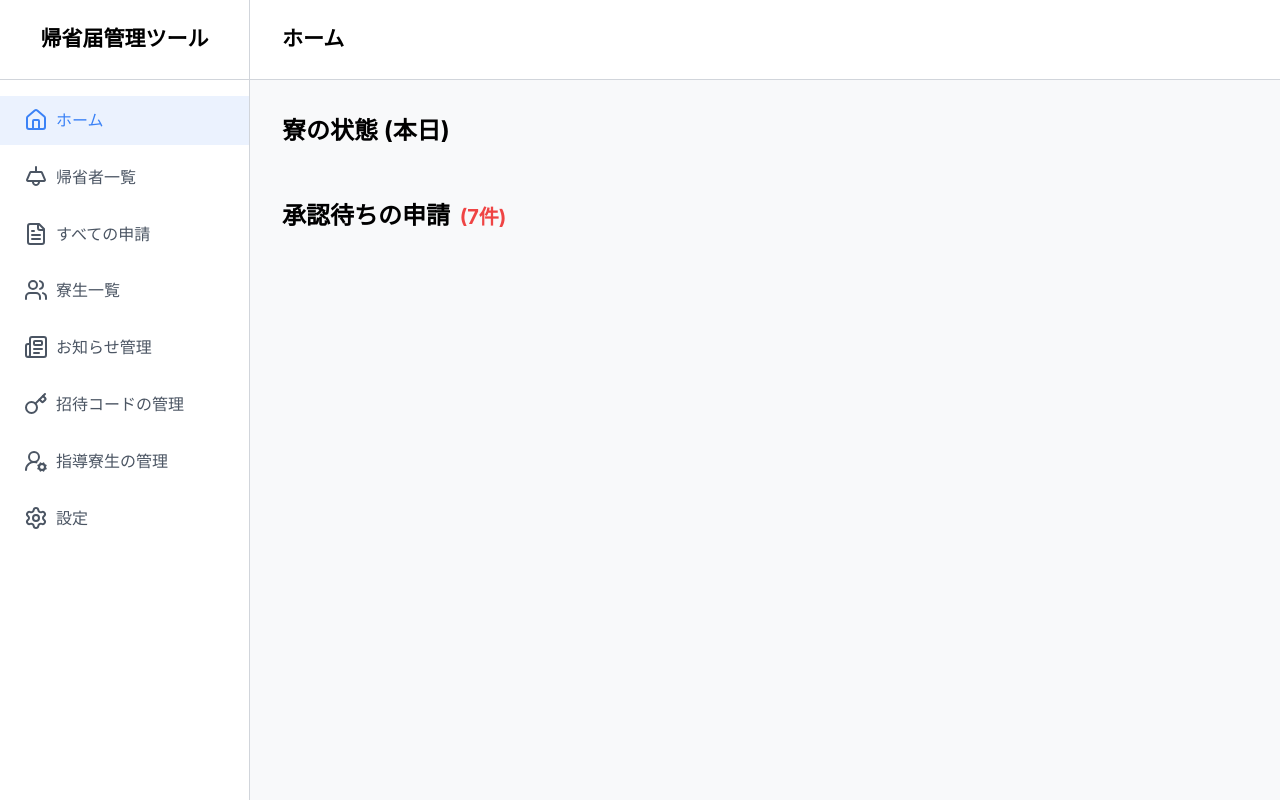
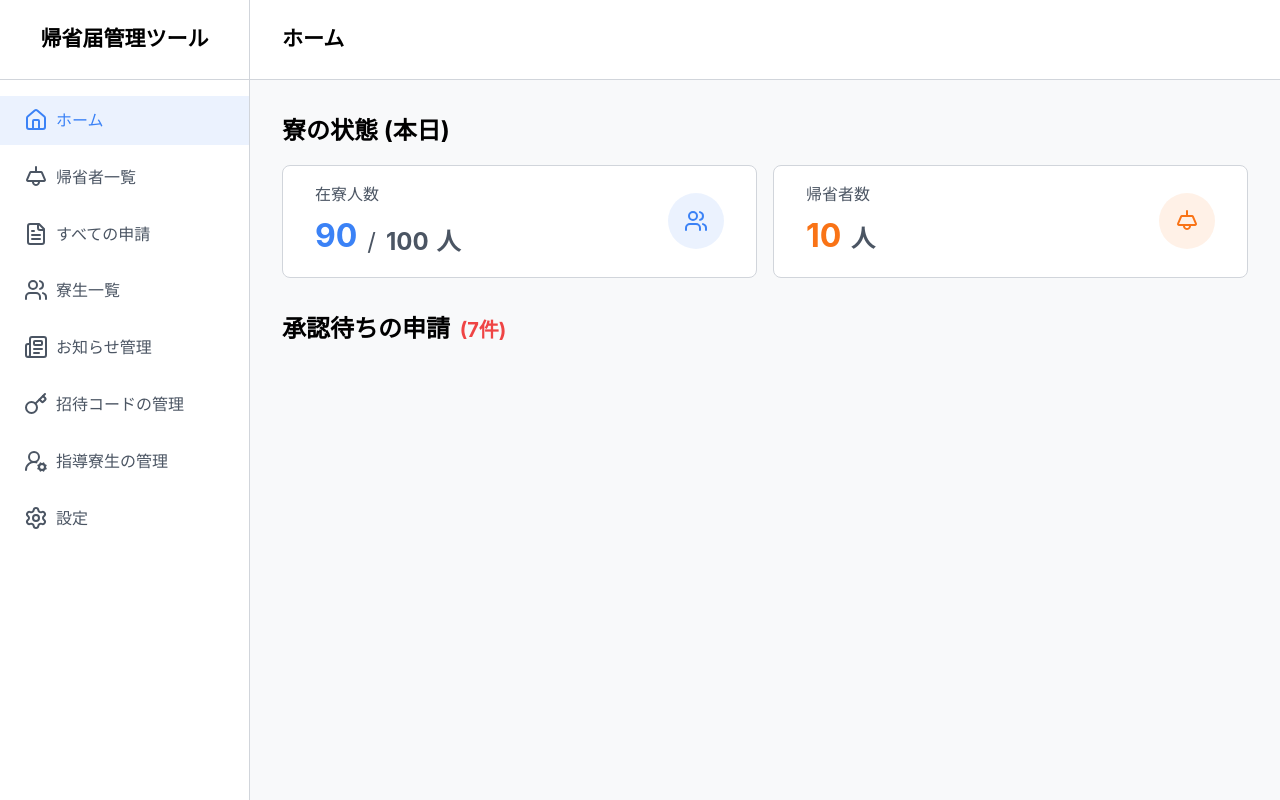
Before and after one commit to mokkun55/yurigaoka-app-teacher, a Next.js app: page /home in a window 1280 px wide. Built offline with nearby package versions, Linux system fonts and the light colour scheme; a web font is replaced by a local one.

Commit message:
feat: 在寮人数と帰省者数のステータスコンポーネントの作成

```diff
--- /dev/null
+++ b/src/app/home/_components/status/index.tsx
@@ -0,0 +1,43 @@
+import { LampCeiling, Users } from 'lucide-react'
+import styles from './styles.module.css'
+
+type Props = {
+  studentCount: number
+  onLeaveCount: number
+  type: '在寮人数' | '帰省者数'
+}
+
+export default function Status({ studentCount, onLeaveCount, type }: Props) {
+  return (
+    <div className={styles.container}>
+      <div className={styles.status}>
+        <p className={styles.type}>{type}</p>
+        <div className={styles.count}>
+          {type === '在寮人数' ? (
+            <>
+              <p className={styles.number1}>{studentCount - onLeaveCount}</p>
+              <span className={styles.slash}>/</span>
+              <p className={styles.number2}>
+                {studentCount} <span className={styles.unit}>人</span>
+              </p>
+            </>
+          ) : (
+            <p className={styles.number3}>
+              {onLeaveCount} <span className={styles.unit}>人</span>
+            </p>
+          )}
+        </div>
+      </div>
+      <div
+        className={styles.icon}
+        style={{ backgroundColor: type === '在寮人数' ? 'var(--main-blue-10)' : 'var(--orange-10)' }}
+      >
+        {type === '在寮人数' ? (
+          <Users color="var(--main-blue)" size={24} />
+        ) : (
+          <LampCeiling color="var(--orange)" size={24} />
+        )}
+      </div>
+    </div>
+  )
+}
--- /dev/null
+++ b/src/app/home/_components/status/styles.module.css
@@ -0,0 +1,65 @@
+.container {
+  width: 100%;
+  display: flex;
+  padding: 16px 32px;
+  justify-content: space-between;
+  align-items: center;
+  background-color: white;
+  border-radius: 8px;
+  border: 1px solid var(--border-gray);
+
+  .status {
+    display: flex;
+    flex-direction: column;
+    align-items: flex-start;
+    gap: 4px;
+
+    .type {
+      color: var(--sub-text);
+      font-size: 16px;
+    }
+
+    .count {
+      display: flex;
+      align-items: flex-end;
+      gap: 8px;
+      color: var(--sub-text);
+      font-size: 24px;
+
+      .number1 {
+        color: var(--main-blue);
+        font-size: 32px;
+        font-weight: 700;
+      }
+
+      .slash {
+        margin: 0 2px;
+      }
+
+      .number2 {
+        font-weight: 700;
+      }
+
+      .number3 {
+        color: var(--orange);
+        font-size: 32px;
+        font-weight: 700;
+      }
+
+      .unit {
+        margin: 0 2px;
+        color: var(--sub-text);
+        font-size: 24px;
+      }
+    }
+  }
+
+  .icon {
+    display: flex;
+    width: 56px;
+    height: 56px;
+    justify-content: center;
+    align-items: center;
+    border-radius: 999px;
+  }
+}
--- a/src/app/home/page.tsx
+++ b/src/app/home/page.tsx
@@ -1,4 +1,8 @@
+import Status from './_components/status'
 import styles from './styles.module.css'
+
+const studentsCount = 100
+const onLeaveCount = 10
 
 export default function Home() {
   return (
@@ -8,7 +12,9 @@ export default function Home() {
         <div className={styles.title}>寮の状態 (本日)</div>
         <div className={styles.statusContainer}>
           {/* 在寮人数 */}
+          <Status studentCount={studentsCount} onLeaveCount={onLeaveCount} type="在寮人数" />
           {/* 帰省者数 */}
+          <Status studentCount={studentsCount} onLeaveCount={onLeaveCount} type="帰省者数" />
         </div>
       </div>
 
--- a/src/app/variables.css
+++ b/src/app/variables.css
@@ -4,6 +4,7 @@
   --main-blue-10: rgba(59, 130, 246, 0.1);
   --red: rgba(239, 68, 68, 1);
   --orange: rgba(249, 115, 22, 1);
+  --orange-10: rgba(249, 115, 22, 0.1);
   --yellow: rgba(255, 172, 32, 1);
   --green: rgba(16, 185, 129, 1);
   --gray: rgba(75, 85, 99, 1);
```
